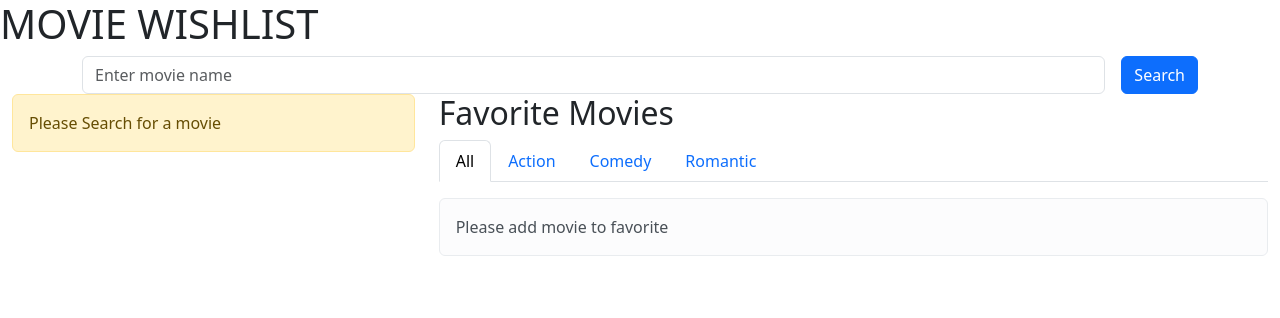
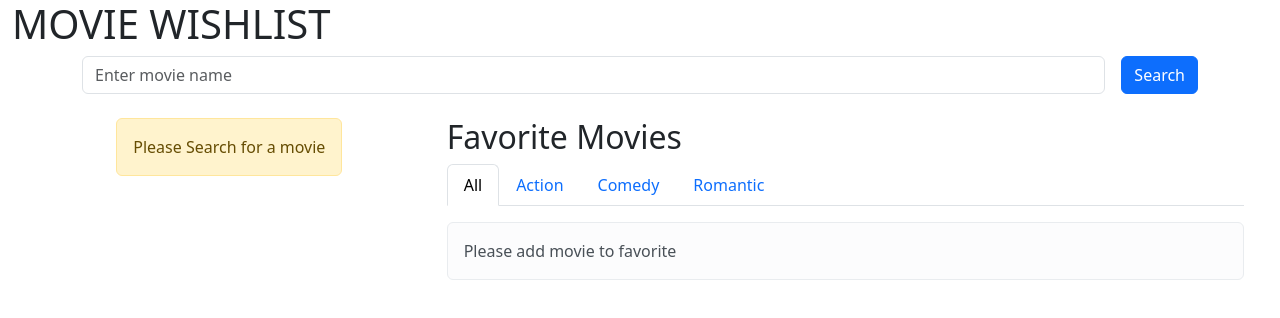
Before and after one commit to sabinbabu/react-movie-wishlist, a React (Vite) app: page / in a window 1280 px wide. Shown: the top 318 px of the page. Built offline with nearby package versions, Linux system fonts and the light colour scheme.

Commit message:
local storage added

```diff
--- a/src/App.jsx
+++ b/src/App.jsx
@@ -3,12 +3,18 @@ import "./App.css";
 import Header from "./components/Header";
 import SearchBar from "./components/SearchBar";
 import SearchResult from "./components/SearchResult";
-import { useState } from "react";
+import { useEffect, useState } from "react";
 import FavoriteMovies from "./components/FavoriteMovies";
 
 function App() {
   const [movie, setMovie] = useState({});
-  const [movieDataFav, setMovieDataFav] = useState([]);
+  const [movieDataFav, setMovieDataFav] = useState(
+    JSON.parse(localStorage.getItem("movieData")) || []
+  );
+
+  useEffect(() => {
+    localStorage.setItem("movieData", JSON.stringify(movieDataFav));
+  }, [movieDataFav]);
 
   // Remove movie from favorite list
   const handleRemoveBtnClick = (movieID) => {
@@ -19,12 +25,15 @@ function App() {
   };
 
   return (
-    <>
+    <Container fluid>
       <Header />
       <SearchBar setMovie={setMovie} />
-      <Container fluid>
-        <Row>
-          <Col xs={4}>
+
+      <Row className="p-4">
+        <Col
+          xs={4}
+          className="d-flex flex-column justify-center align-items-center"
+        >
           {Object.keys(movie).length ? (
             <SearchResult movie={movie} setMovieDataFav={setMovieDataFav} />
           ) : (
@@ -39,7 +48,6 @@ function App() {
         </Col>
       </Row>
     </Container>
-    </>
   );
 }
 
--- a/src/components/MovieCard.jsx
+++ b/src/components/MovieCard.jsx
@@ -10,7 +10,7 @@ const MovieCard = ({ movie, handleRemoveBtnClick }) => {
         <Card.Text>{movie.Plot}</Card.Text>
         <Card.Text>
           {movie.Actors?.split(",").map((actor) => (
-            <Badge bg="danger" key={movie.imdbID}>
+            <Badge className="mx-1" bg="danger" key={movie.imdbID}>
               {actor}
             </Badge>
           ))}
--- a/src/components/SearchResult.jsx
+++ b/src/components/SearchResult.jsx
@@ -13,9 +13,15 @@ const SearchResult = (props) => {
   };
   return (
     <>
+      <h2>Search Result</h2>
       <MovieCard movie={movie} />
-      <Stack direction="horizontal" style={{ width: "18rem" }}>
-        <Form.Select ref={selectRef} aria-label="Select genre">
+      {/* Button to add to wishlist */}
+      <Stack direction="horizontal" gap={4} className="mt-2">
+        <Form.Select
+          ref={selectRef}
+          aria-label="Select genre"
+          style={{ width: "20rem" }}
+        >
           <option>Select genre</option>
           <option value="action">Action</option>
           <option value="comedy">Comedy</option>
```
Lines whose indentation alone changed are shown as unchanged.
